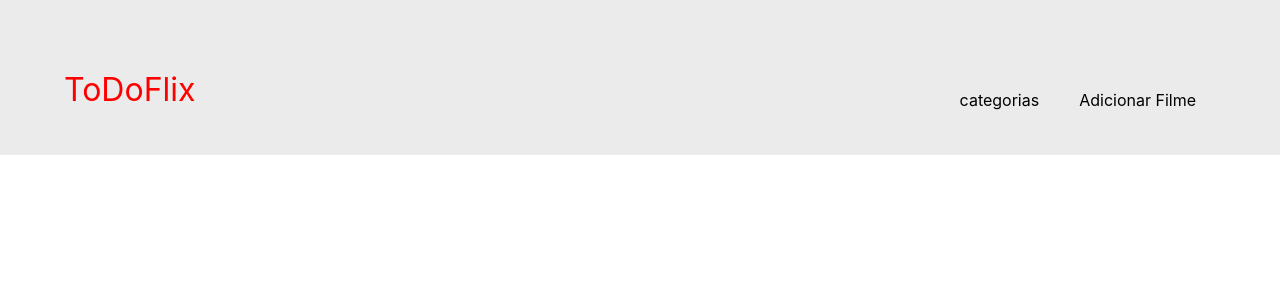
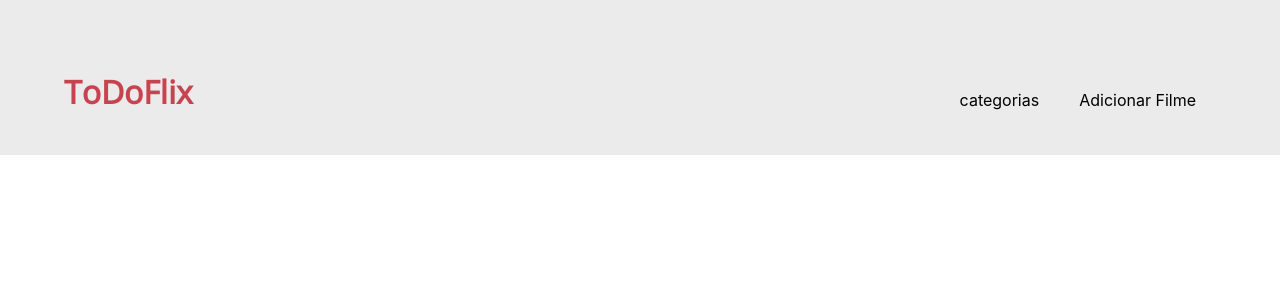
Before and after one commit to mateusisrael/todoflix, a React (Create React App) app: page / in a window 1280 px wide. Shown: the top 300 px of the page. Built offline with nearby package versions, Linux system fonts and the light colour scheme.

Commit message:
Ajustes na estilização do AppBar

```diff
--- a/public/index.html
+++ b/public/index.html
@@ -9,6 +9,7 @@
       name="description"
       content="Web site created using create-react-app"
     />
+    <link href="https://fonts.googleapis.com/css?family=Open+Sans&display=swap" rel="stylesheet">
     <link rel="apple-touch-icon" href="%PUBLIC_URL%/logo192.png" />
     <!--
       manifest.json provides metadata used when your web app is installed on a
--- a/src/App.css
+++ b/src/App.css
@@ -15,8 +15,11 @@
 }
 
 .logo{
+    font-family: 'Open Sans', sans-serif;
+    font-weight: 800;
+    /* font-size: 72px; */
     font-size: 2em;
-    color: red;
+    color: #C74350;
 }
 
 .button{
@@ -25,14 +28,19 @@
     border: none;
     cursor: pointer;
     white-space: nowrap;
+    border-radius: 5px;
+}
+.button:hover{
+    background: #C74350;
 }
 
 .AddFilmeModal{
     position: absolute;
     width: 200px;
     top: 140px;
-    right: 140px;
+    right: 170px;
     background: rgb(243, 243, 243);
+    box-shadow: 0px 4px 4px rgba(0, 0, 0, 0.25);
 }
 
 .modal-item{
```
